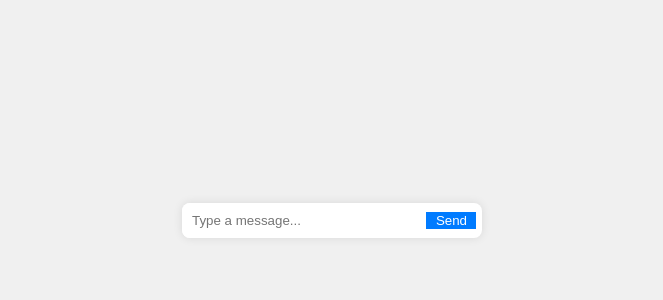
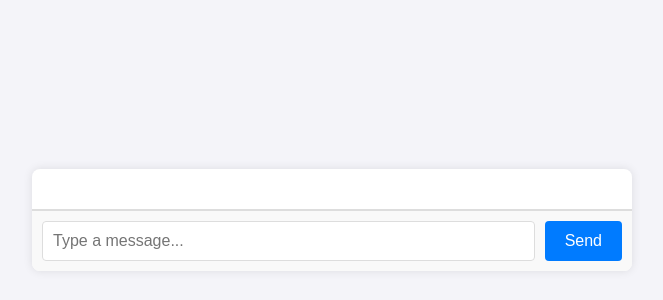
Before and after one commit to CullPen/chat, a plain HTML site: page index.html in a window 1280 px wide. Shown: the part 180-480 px from the top of the page, without its empty margins (308-971 px from the left). Drawn offline with Linux system fonts and the light colour scheme.

Commit message:
Update styles.css

```diff
--- a/styles.css
+++ b/styles.css
@@ -1,15 +1,17 @@
 body {
     font-family: Arial, sans-serif;
+    background-color: #f4f4f9;
+    margin: 0;
+    padding: 0;
     display: flex;
     justify-content: center;
     align-items: center;
     height: 100vh;
-    margin: 0;
-    background-color: #f0f0f0;
 }
 
 .chat-container {
-    width: 300px;
+    width: 90%;
+    max-width: 600px;
     background-color: white;
     box-shadow: 0 0 10px rgba(0, 0, 0, 0.1);
     border-radius: 8px;
@@ -18,34 +20,39 @@ body {
     flex-direction: column;
 }
 
-.chat-box {
+.chat-window {
     flex: 1;
-    padding: 10px;
+    padding: 20px;
     overflow-y: auto;
     border-bottom: 1px solid #ddd;
 }
 
-.chat-box .message {
-    margin: 10px 0;
+.chat-input {
+    display: flex;
+    padding: 10px;
+    background-color: #f9f9f9;
+    border-top: 1px solid #ddd;
 }
 
-.chat-box .message .user {
-    font-weight: bold;
+.chat-input input {
+    flex: 1;
+    padding: 10px;
+    border: 1px solid #ddd;
+    border-radius: 4px;
+    margin-right: 10px;
+    font-size: 16px;
 }
 
-#message-input {
-    border: none;
-    padding: 10px;
-    flex: 0 0 50px;
-    box-sizing: border-box;
-    width: calc(100% - 60px);
-}
-
-#send-button {
-    width: 50px;
+.chat-input button {
+    padding: 10px 20px;
     border: none;
     background-color: #007bff;
     color: white;
+    border-radius: 4px;
     cursor: pointer;
-    flex: 0 0 50px;
+    font-size: 16px;
 }
+
+.chat-input button:hover {
+    background-color: #0056b3;
+}
```
